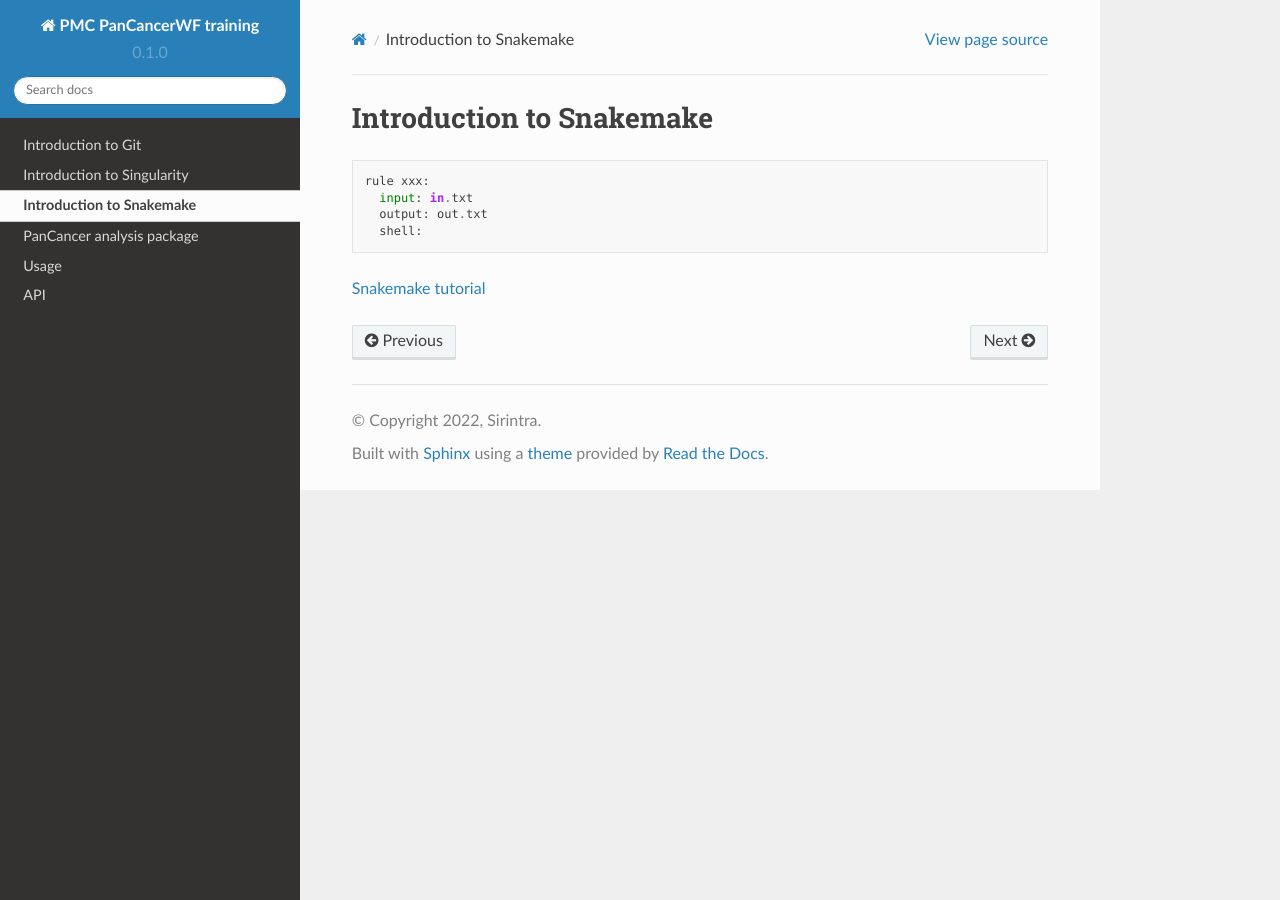
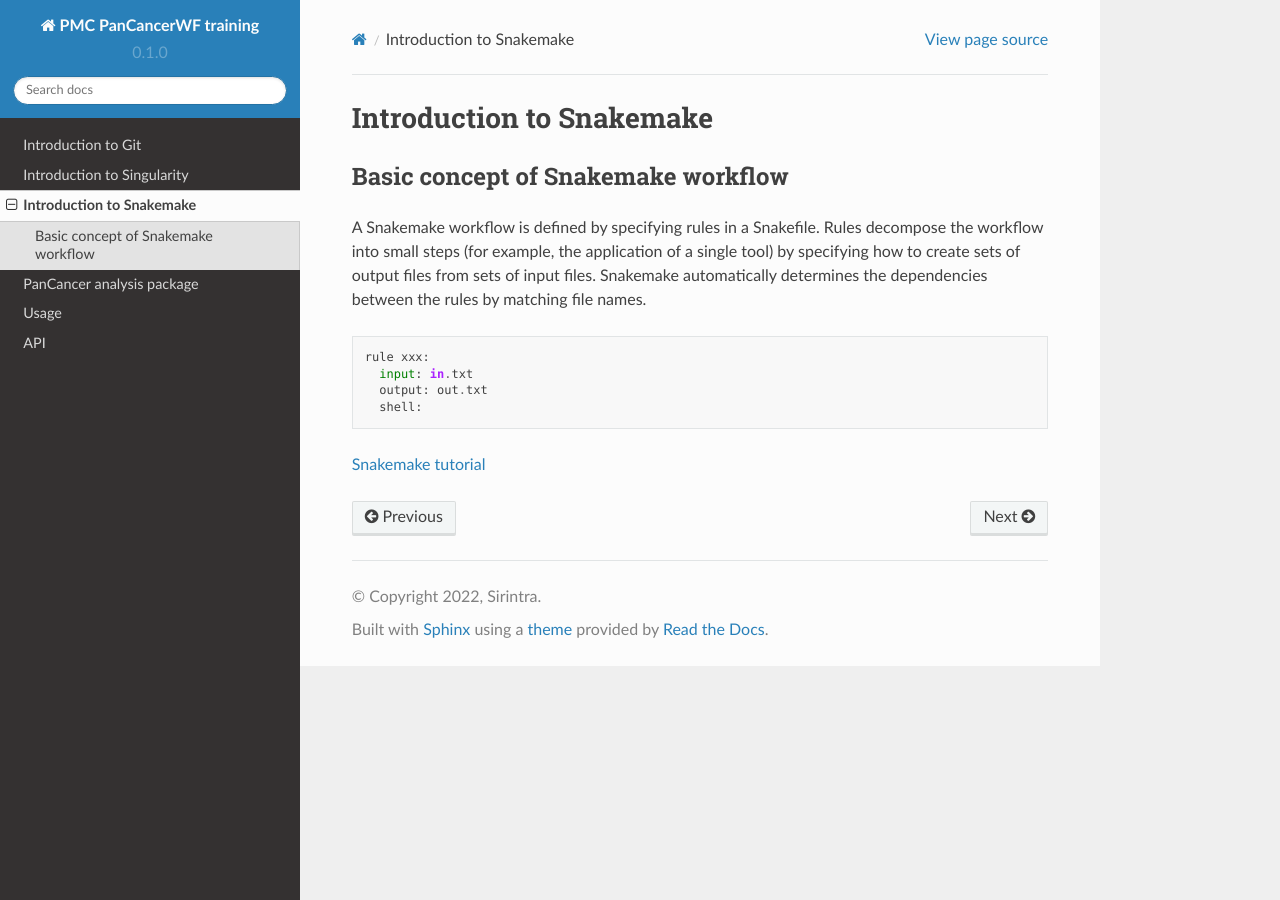
Before and after one commit to sirintra/PMC-PC-training, a Sphinx documentation site: the page built from docs/source/snakemake.rst, in a window 1280 px wide. Built offline with Sphinx 7.4.7 and the Read the Docs theme 2.0.0, drawn with Linux system fonts in a browser that asks for light colours.

Commit message:
Update snakemake.rst

```diff
--- a/docs/source/snakemake.rst
+++ b/docs/source/snakemake.rst
@@ -1,5 +1,10 @@
 Introduction to Snakemake
 ============================
+
+
+Basic concept of Snakemake workflow
+-----------------------------------
+A Snakemake workflow is defined by specifying rules in a Snakefile. Rules decompose the workflow into small steps (for example, the application of a single tool) by specifying how to create sets of output files from sets of input files. Snakemake automatically determines the dependencies between the rules by matching file names.
 
 
 .. code-block:: python
```
